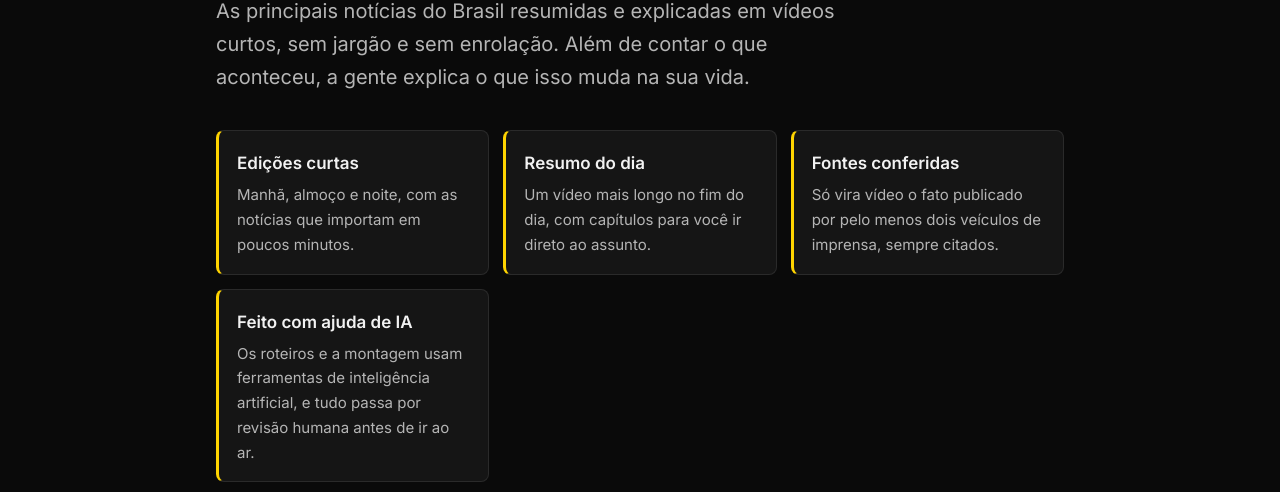
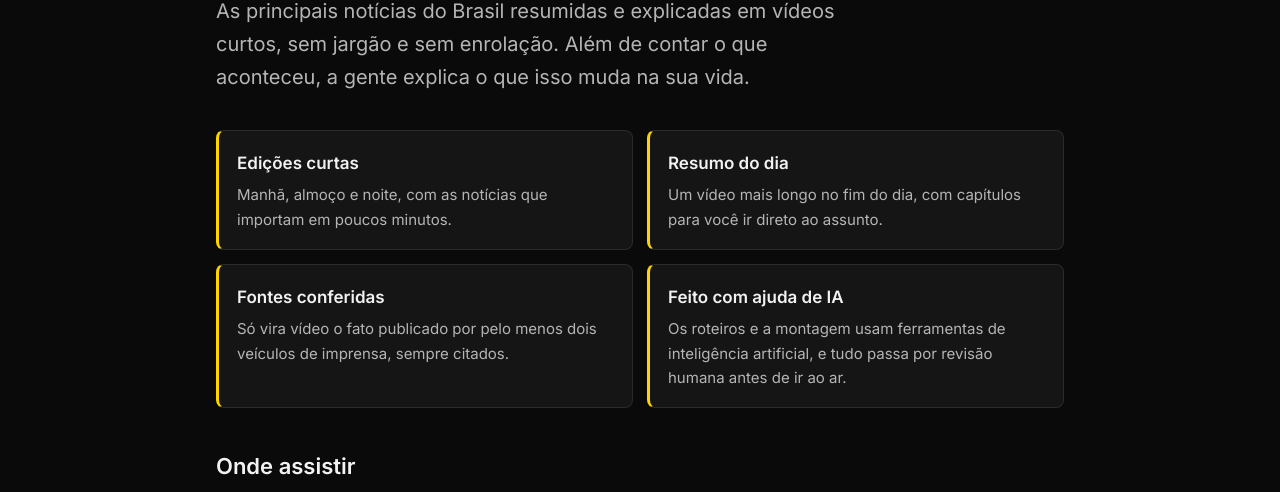
Before and after one commit to babyflow1/noticiamastigada, a plain HTML site: page index.html in a window 1280 px wide. Shown: the part 253-745 px from the top of the page. Drawn offline with Linux system fonts and the light colour scheme.

Commit message:
Cartoes do inicio em duas colunas
Co-Authored-By: Claude Opus 5.5 <noreply@anthropic.com>

```diff
--- a/estilo.css
+++ b/estilo.css
@@ -74,7 +74,7 @@ h2 {
 }
 .grade {
   display: grid;
-  grid-template-columns: repeat(auto-fit, minmax(220px, 1fr));
+  grid-template-columns: repeat(auto-fit, minmax(300px, 1fr));
   gap: 14px;
   margin: 0 0 40px;
 }
```
